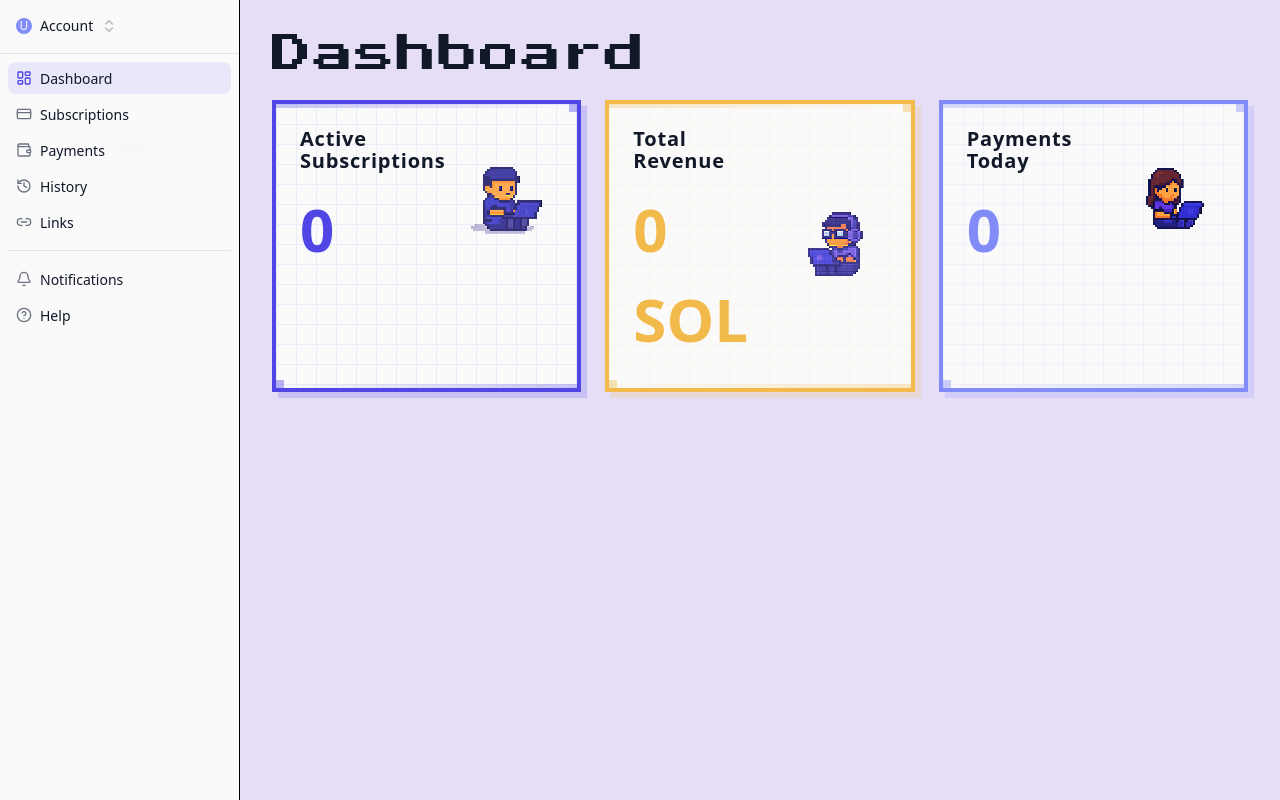
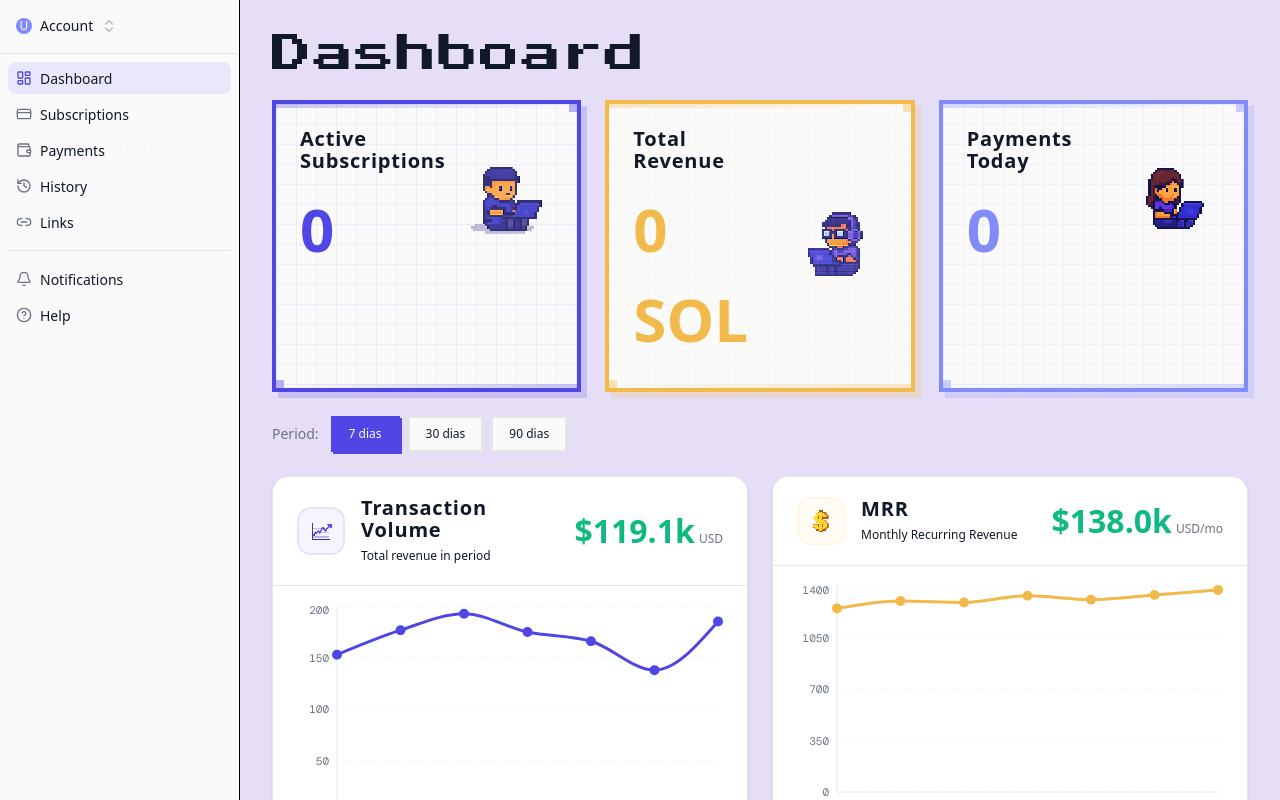
Before and after one commit to Dnreikronos/pattpay, a Next.js app in the folder frontend/: page /dashboard in a window 1280 px wide. Built offline with nearby package versions, Linux system fonts and the light colour scheme; a web font is replaced by a local one.

Commit message:
feat: integrate analytics charts into dashboard page
Add chart components to dashboard with:
- Period toggle (7d/30d/90d) for data filtering
- Chart grid layout for transaction volume and MRR
- Error state handling
- Integration with useChartData hook
- Component imports from _components directory

```diff
--- a/frontend/app/dashboard/page.tsx
+++ b/frontend/app/dashboard/page.tsx
@@ -1,88 +1,16 @@
-import Image from "next/image";
+'use client'
 
-interface StatCardProps {
-  title: string;
-  value: string;
-  icon: string;
-  accentColor: string;
-}
-
-function StatCard({ title, value, icon, accentColor }: StatCardProps) {
-  return (
-    <div
-      className="relative bg-surface border-4 p-6 transition-all duration-300 hover:-translate-y-1"
-      style={{
-        borderColor: accentColor,
-        boxShadow: `6px 6px 0 0 ${accentColor}33`,
-      }}
-    >
-      {/* Pixel grid pattern background */}
-      <div
-        className="absolute inset-0 opacity-[0.08] pointer-events-none"
-        style={{
-          backgroundImage: `linear-gradient(${accentColor} 1px, transparent 1px), linear-gradient(90deg, ${accentColor} 1px, transparent 1px)`,
-          backgroundSize: '20px 20px',
-        }}
-      />
-
-      {/* Top accent bar */}
-      <div
-        className="absolute top-0 left-0 right-0 h-1 pointer-events-none"
-        style={{
-          background: `linear-gradient(90deg, ${accentColor}, transparent)`,
-          opacity: 0.3,
-        }}
-      />
-
-      {/* Bottom accent bar */}
-      <div
-        className="absolute bottom-0 left-0 right-0 h-1 pointer-events-none"
-        style={{
-          background: `linear-gradient(90deg, transparent, ${accentColor})`,
-          opacity: 0.3,
-        }}
-      />
-
-      {/* Corner pixel decorations */}
-      <div
-        className="absolute top-0 right-0 w-2 h-2 pointer-events-none"
-        style={{ backgroundColor: accentColor, opacity: 0.4 }}
-      />
-      <div
-        className="absolute bottom-0 left-0 w-2 h-2 pointer-events-none"
-        style={{ backgroundColor: accentColor, opacity: 0.4 }}
-      />
-
-      {/* Card content - horizontal split */}
-      <div className="relative flex items-center justify-between gap-4">
-        {/* Left side - Text content */}
-        <div className="flex flex-col gap-3 flex-1 min-w-0">
-          <h3 className="text-lg md:text-xl font-sans font-bold text-fg">{title}</h3>
-          <p
-            className="text-5xl md:text-6xl font-display font-bold leading-none"
-            style={{ color: accentColor }}
-          >
-            {value}
-          </p>
-        </div>
-
-        {/* Right side - Pixel art image */}
-        <div className="shrink-0 w-20 h-20 md:w-24 md:h-24 flex items-center justify-center">
-          <Image
-            src={icon}
-            alt={title}
-            width={96}
-            height={96}
-            className="pixelated w-full h-full object-contain"
-            style={{ imageRendering: "pixelated" }}
-          />
-        </div>
-      </div>
-    </div>
-  );
-}
+import { useState } from "react";
+import { StatCard } from "./_components/StatCard";
+import { TransactionsChart } from "./_components/TransactionsChart";
+import { MRRChart } from "./_components/MRRChart";
+import { useChartData } from "@/lib/hooks/useChartData";
+import type { ChartPeriod } from "@/types/chart";
 
 export default function DashboardPage() {
+  const [period, setPeriod] = useState<ChartPeriod>('7d')
+  const { transactions, mrr, loading, error } = useChartData(period)
+
   return (
     <div className="flex h-full flex-col gap-6 p-8">
       <div className="flex flex-col gap-2">
@@ -91,6 +19,7 @@ export default function DashboardPage() {
         </h1>
       </div>
 
+      {/* Stats Cards */}
       <div className="grid grid-cols-1 gap-6 md:grid-cols-2 lg:grid-cols-3">
         <StatCard
           title="Active Subscriptions"
@@ -111,6 +40,42 @@ export default function DashboardPage() {
           accentColor="#818CF8"
         />
       </div>
+
+      {/* Period Toggle */}
+      <div className="flex items-center gap-3">
+        <span className="font-mono text-sm text-muted">Period:</span>
+        <div className="flex gap-2">
+          {(['7d', '30d', '90d'] as ChartPeriod[]).map((p) => (
+            <button
+              key={p}
+              onClick={() => setPeriod(p)}
+              className={`
+                px-4 py-2 font-mono text-xs border-2 transition-all
+                ${
+                  period === p
+                    ? 'bg-brand text-surface border-brand shadow-[2px_2px_0_0_rgba(79,70,229,1)]'
+                    : 'bg-surface text-fg border-border hover:border-brand-300 hover:-translate-y-[2px]'
+                }
+              `}
+            >
+              {p === '7d' ? '7 dias' : p === '30d' ? '30 dias' : '90 dias'}
+            </button>
+          ))}
+        </div>
+      </div>
+
+      {/* Error State */}
+      {error && (
+        <div className="bg-error/10 border-2 border-error p-4 text-error font-mono text-sm">
+          Error loading data: {error}
+        </div>
+      )}
+
+      {/* Charts Grid */}
+      <div className="grid grid-cols-1 gap-6 lg:grid-cols-2">
+        <TransactionsChart data={transactions} loading={loading} />
+        <MRRChart data={mrr} loading={loading} />
+      </div>
     </div>
   );
 }
```
